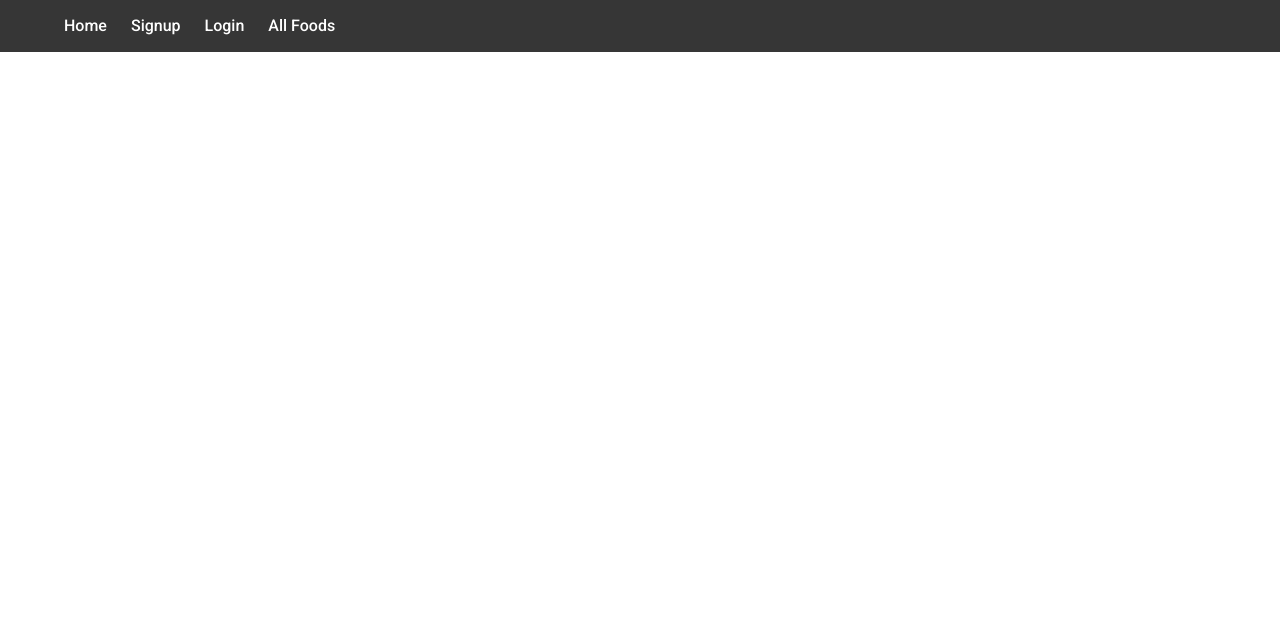
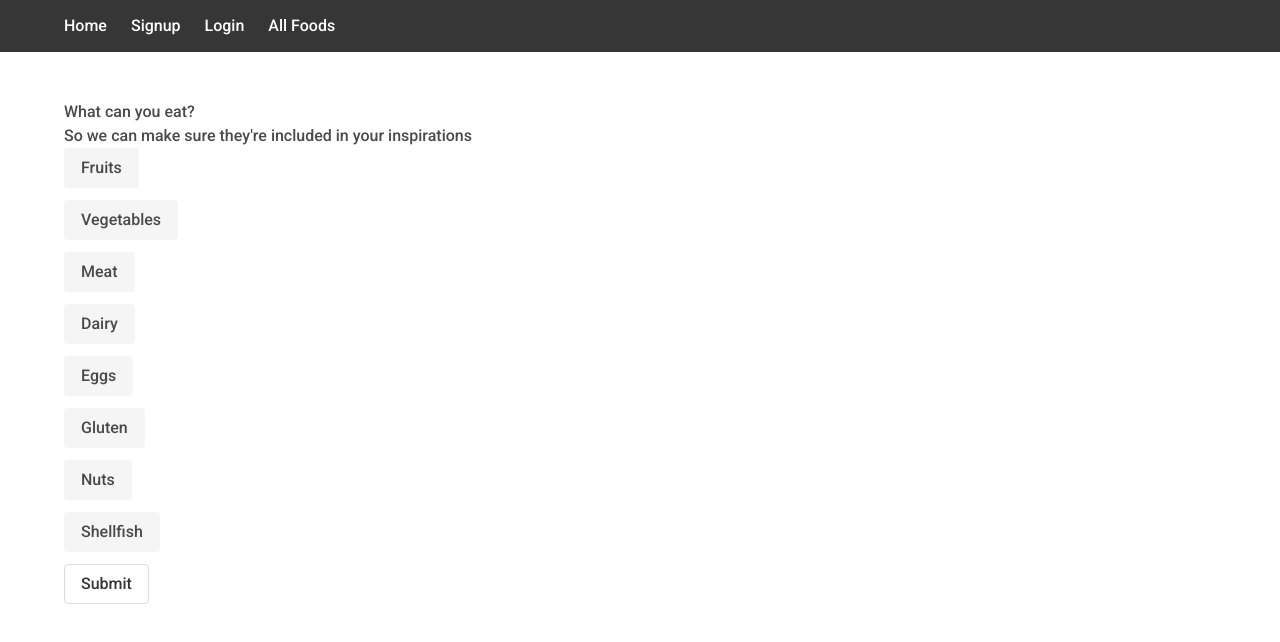
Before and after one commit to PamelaOnGit/dinspiration-frontend, a React (Vite) app: page /my-options in a window 1280 px wide. Shown: the top 642 px of the page. Built offline with nearby package versions, Linux system fonts and the light colour scheme.

Commit message:
my-options working on the frontend

```diff
--- a/src/App.tsx
+++ b/src/App.tsx
@@ -4,6 +4,7 @@ import Navbar from "./components/Navbar"
 import FoodsList from "./components/FoodsList"
 import Signup from "./components/Signup"
 import Login from "./components/Login"
+import MyOptions from "./components/MyOptions"
 
 
 
@@ -17,6 +18,7 @@ function App() {
         <Route path="/signup" element={<Signup />} />
         <Route path="/login" element={<Login />} />
         <Route path="/foods" element={<FoodsList />}/>
+        <Route path="/my-options" element={<MyOptions />}/>
 
       </Routes>
     </main>
--- /dev/null
+++ b/src/components/MyOptions.tsx
@@ -0,0 +1,118 @@
+import React, { SyntheticEvent, useState } from 'react'
+import axios from 'axios'
+import { useNavigate } from 'react-router-dom'
+
+export default function Signup() {
+  // const navigate = useNavigate()
+
+  const [userOptions, setUserOptions] = useState(["anything"])
+  const [buttonClass, setButtonClass] = useState("button is-light")
+
+  console.log(userOptions)
+
+
+  async function handleSubmit(e: SyntheticEvent) {
+    e.preventDefault()
+    console.log("form submits")
+    if (userOptions.length > 1) {
+    setUserOptions(
+      userOptions.filter(a => a !== "anything")
+    )
+    }
+    if (userOptions.length < 1) {
+      setUserOptions(["anything"])
+    }
+    try {
+      const token = localStorage.getItem('token')
+      const { data } = await axios.patch('/api/my-options', {
+        "userOptions": userOptions
+      }, {headers: {"Authorization": `Bearer ${token}`}}  )
+    } catch(err) {
+      console.log(err)
+    }
+  }
+
+
+  function handleClick(e: any) {
+    e.preventDefault()
+    console.log("the form has been changed")
+
+    const buttonValue = e.target.value
+    if (!userOptions.includes(buttonValue)) {
+      setUserOptions(
+        [...userOptions, buttonValue]
+      )
+      e.target.className = "button is-success"
+    } else {
+      setUserOptions(
+        userOptions.filter(a => a !== buttonValue)
+      )
+      e.target.className = "button is-light"
+    }
+    if (userOptions.length === 0) {
+      setUserOptions(["anything"])
+    }
+
+  }
+
+
+  return <div className="section">
+    <div className="container">
+      <p>What can you eat?</p>
+      <p>So we can make sure they're included in your inspirations</p>
+      <form onSubmit={handleSubmit}>
+        <div className="field">
+          <div className="control">
+            <button value="fruits" onClick={handleClick} className={buttonClass}>Fruits</button>
+          </div>
+        </div>
+
+        <div className="field">
+          <div className="control">
+            <button value="vegetables" onClick={handleClick} className={buttonClass}>Vegetables</button>
+          </div>
+        </div>
+
+        <div className="field">
+          <div className="control">
+            <button value="meat" onClick={handleClick} className={buttonClass}>Meat</button>
+          </div>
+        </div>
+
+        <div className="field">
+          <div className="control">
+            <button value="dairy" onClick={handleClick} className={buttonClass}>Dairy</button>
+          </div>
+        </div>
+
+
+        <div className="field">
+          <div className="control">
+            <button value="eggs" onClick={handleClick} className={buttonClass}>Eggs</button>
+          </div>
+        </div>
+
+        <div className="field">
+          <div className="control">
+            <button value="gluten" onClick={handleClick} className={buttonClass}>Gluten</button>
+          </div>
+        </div>
+
+        <div className="field">
+          <div className="control">
+            <button value="nuts" onClick={handleClick} className={buttonClass}>Nuts</button>
+          </div>
+        </div>
+
+        <div className="field">
+          <div className="control">
+            <button value="shellfish" onClick={handleClick} className={buttonClass}>Shellfish</button>
+          </div>
+        </div>
+
+
+        <button className="button">Submit</button>
+      </form>
+    </div>
+  </div>
+}
--- a/src/components/Signup.tsx
+++ b/src/components/Signup.tsx
@@ -40,7 +40,7 @@ export default function Signup() {
     console.log(formData)
     try {
       await axios.post('/api/signup', formData)
-      navigate('/login')
+      navigate('/my-options')
     } catch (err: any) {
       setErrorData(err.response.data.errors)
     }
```
